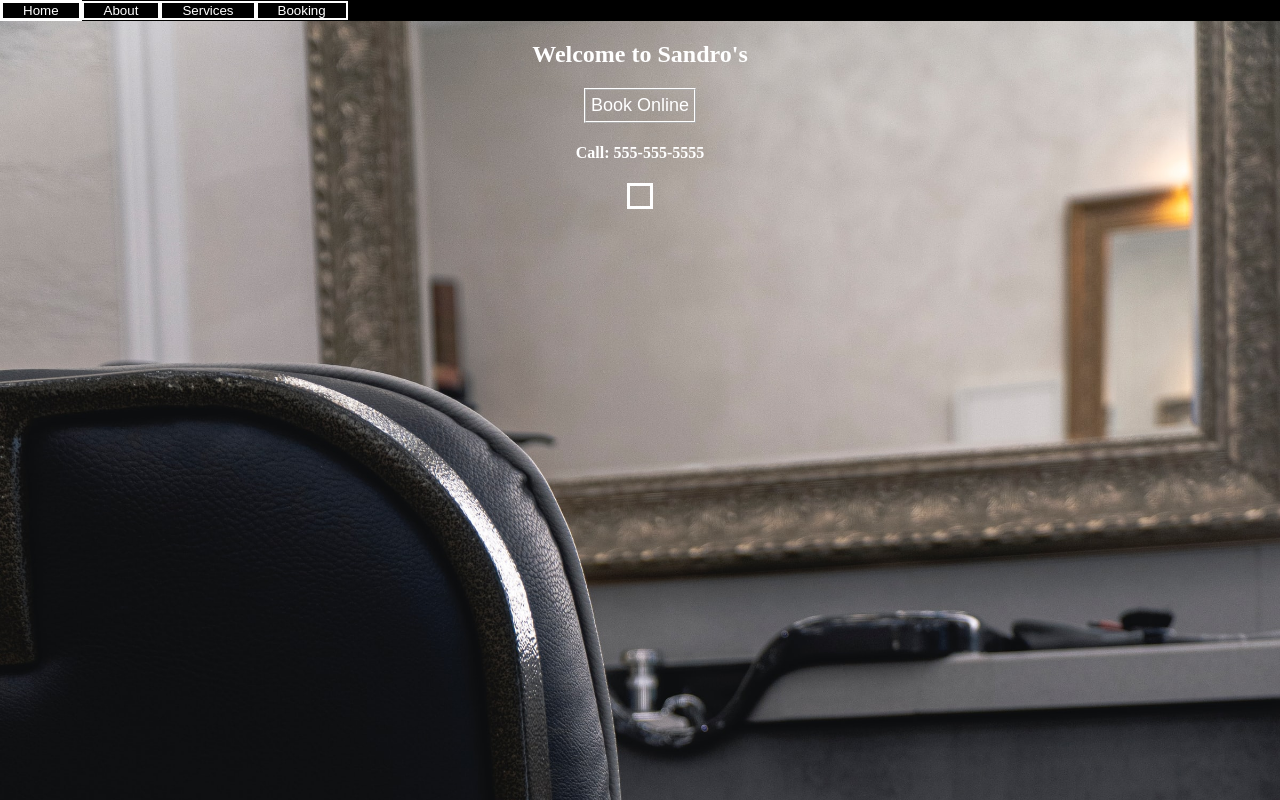
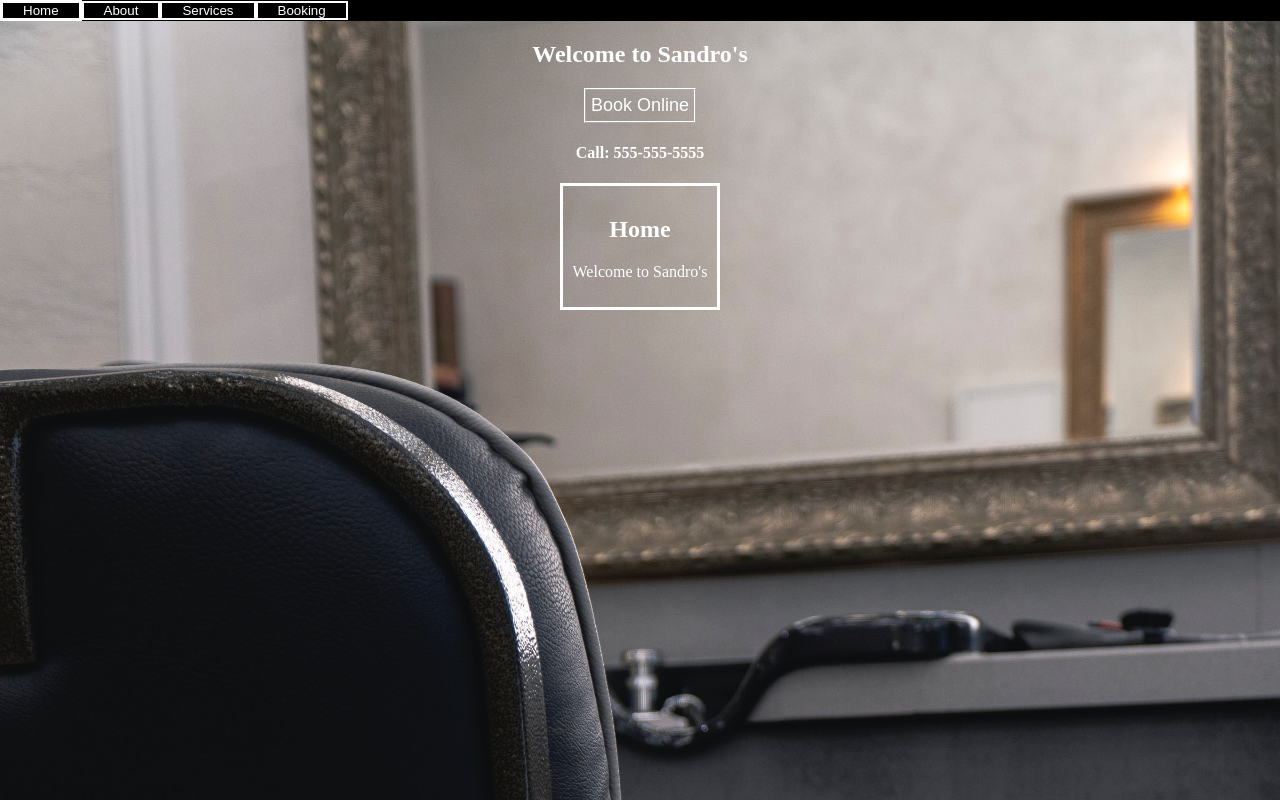
Before and after one commit to sethakirafeldman/barbershop, a React app: page / in a window 1280 px wide. Built offline with nearby package versions, Linux system fonts and the light colour scheme.

Commit message:
conditionally renders location

```diff
--- /dev/null
+++ b/src/Location.js
@@ -0,0 +1,18 @@
+import React from 'react';
+
+export default function Location() {
+    const APIkey = process.env.maps_key;
+    const query = `Sandro's+Barber,Toronto+Canada`;
+    const src = `https://www.google.com/maps/embed/v1/place?key=${APIkey}&q=${query}`;
+    return (
+        <div>
+        <iframe
+            width="600"
+            height="450"
+            src={src}>
+        </iframe>
+
+        </div>
+
+    )
+}
--- a/src/Main.js
+++ b/src/Main.js
@@ -1,10 +1,13 @@
 import React from 'react';
-// import background from './assets/chair.jpg';
+import Location from './Location';
 
 export default function Main(props) {
 
-    console.log(props.current);
-    // conditionally render obj in page-container based on prop
+    const condRend = () => {
+        if (props.pageName == "Location") {
+            return (<Location />)
+        }
+    }
 
     return(
         <main>
@@ -13,7 +16,11 @@ export default function Main(props) {
             <button className='booking'>Book Online</button>
             <h4>Call: 555-555-5555</h4>
             </section>
-            <div className='page-container'>{props.current}</div>
+            <div className='page-container'>
+                <h2>{props.pageName}</h2>
+                <p>{props.text}</p>
+                {condRend()}
+            </div>
         </main>
     )
 
```
